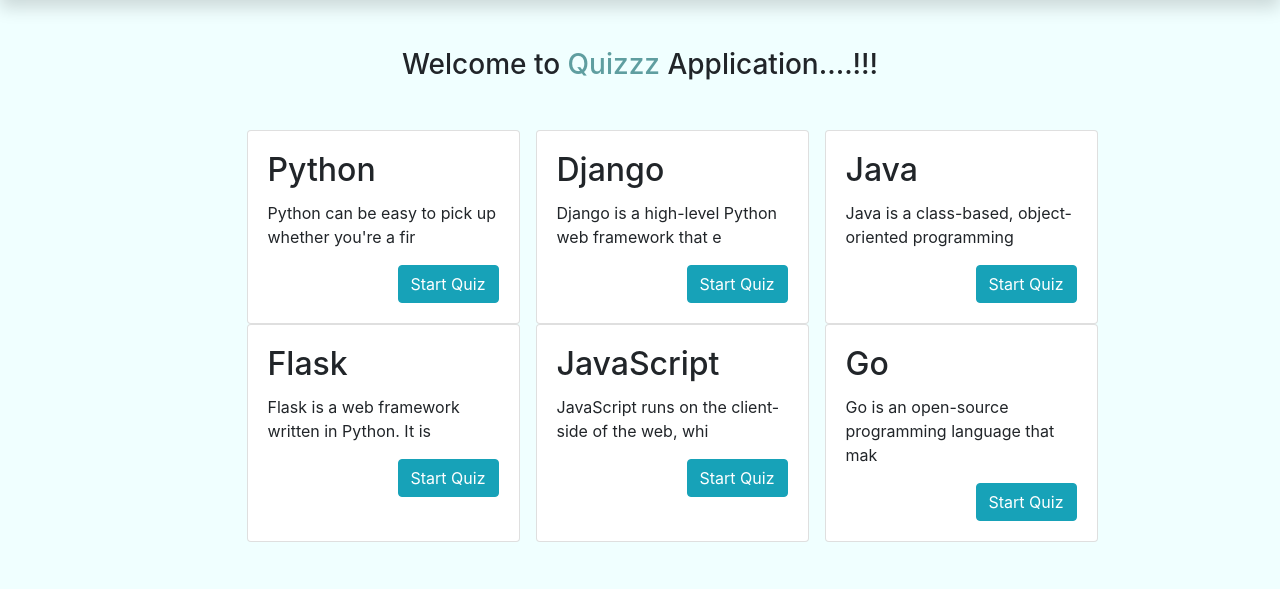
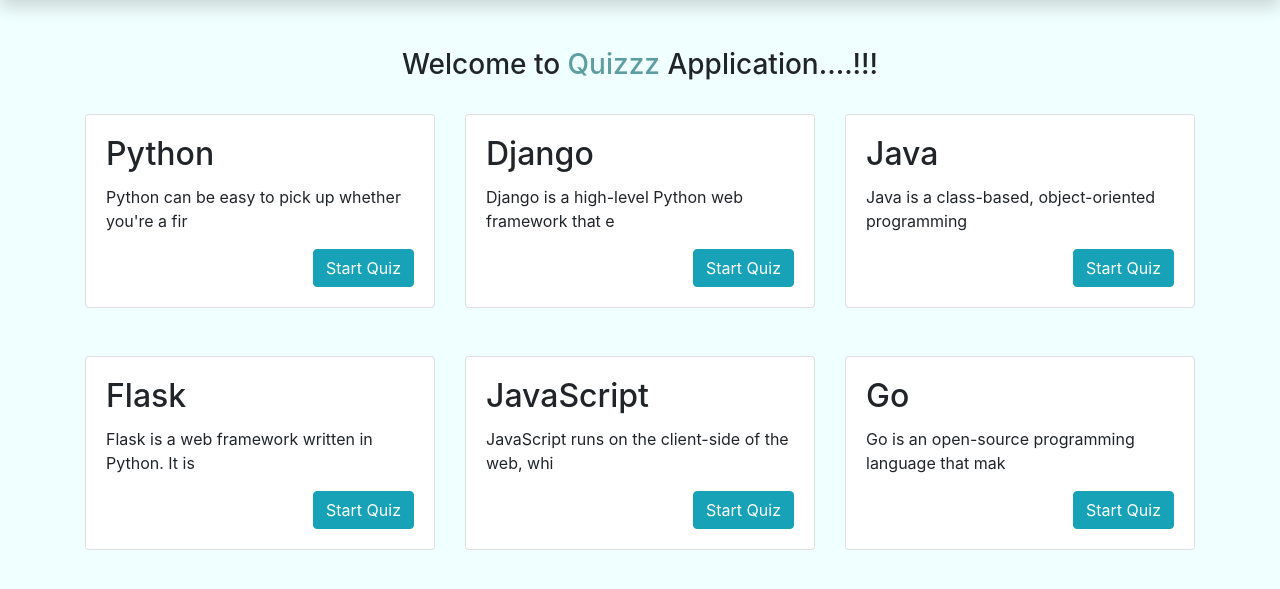
Before and after one commit to ajeethkumar-2/QuizzzApp, a Django app: page / in a window 1280 px wide. Shown: the part 72-661 px from the top of the page. Run offline with Django 3.2, Linux system fonts and the light colour scheme; data comes from the database, SQL or seed files in the repository; both versions use the stored data as it was after the commit; some libraries are stand-ins or nearby versions.

Commit message:
initial-commit

```diff
--- a/templates/home.html
+++ b/templates/home.html
@@ -3,11 +3,11 @@
 {% block content %}
 <div class="container">
     <br><br><h3 class="welcome-message text-center "> Welcome to <span style="color: cadetblue" >Quizzz</span> Application....!!!</h3>
-    <div class="col-md-16 mt-5 ml-5">
-        <div class="row justify-content-center">
-            {% for course in courses %}
+    <div class="row justify-content-center row-cols-1 row-cols-sm-2 row-cols-md-3">
+        {% for course in courses %}
+            <div class="col mb-4">
                 <br>
-                <div class="card w-25 ml-3">
+                <div class="card ">
                     <div class="card-body ">
                         <h2 class="card-title">{{course.course_name}}</h2>
                         <p class="card-text">{{course.description|slice:":50"|safe}}</p>
@@ -15,12 +15,9 @@
                            role="button">Start Quiz </a>
                     </div>
                 </div>
-            {% endfor %}
             </div>
-        </div>
+        {% endfor %}
     </div>
-<br><br>
 </div>
 
-
 {% endblock %}
```
Also changed, not shown: db.sqlite3.
